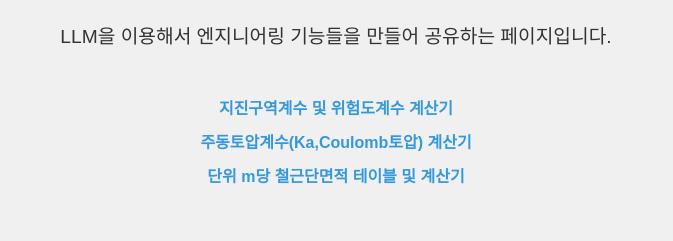
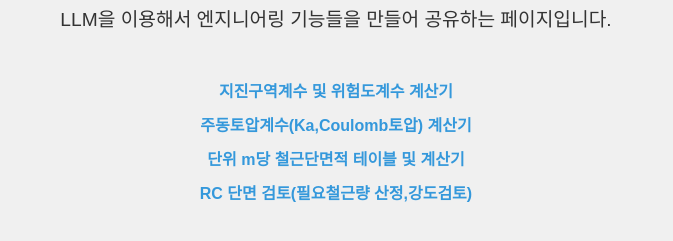
Before and after one commit to dolljong/ESC_artifacts, a plain HTML site: page index.html in a window 1280 px wide. Shown: the part 337-578 px from the top of the page, without its empty margins (304-977 px from the left). Drawn offline with Linux system fonts and the light colour scheme.

Commit message:
add rc-section-calculator.html

```diff
--- a/index.html
+++ b/index.html
@@ -48,6 +48,7 @@
         <li><a href="korean-administrative-regions.html">지진구역계수 및 위험도계수 계산기</a></li>
         <li><a href="coulomb-active-earth-pressure-calculator.html">주동토압계수(Ka,Coulomb토압) 계산기</a></li>
         <li><a href="rebararea.html">단위 m당 철근단면적 테이블 및 계산기</a></li>
+        <li><a href="rc-section-calculator.html">RC 단면 검토(필요철근량 산정,강도검토)</a></li>
     </ul>
 </body>
 </html>
```
